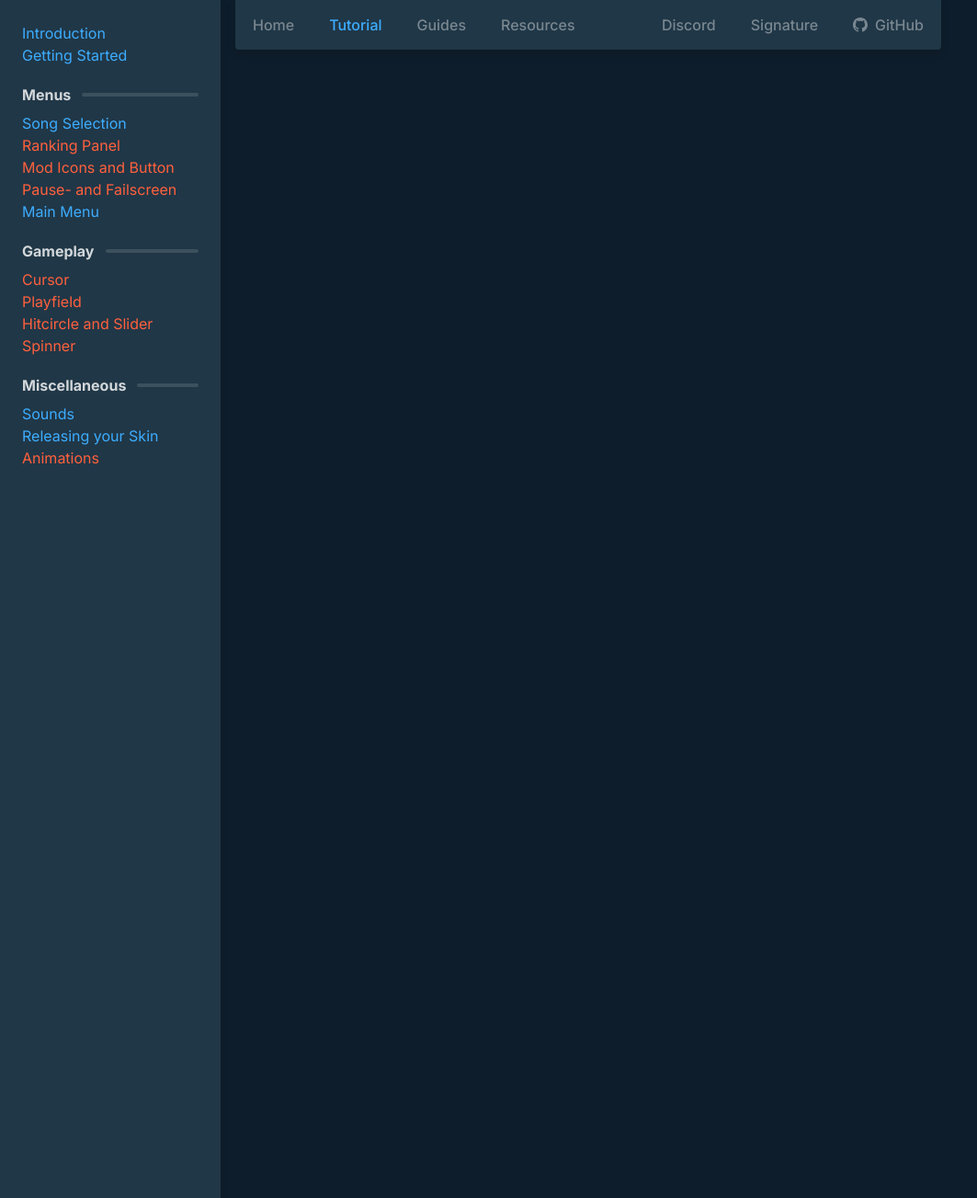
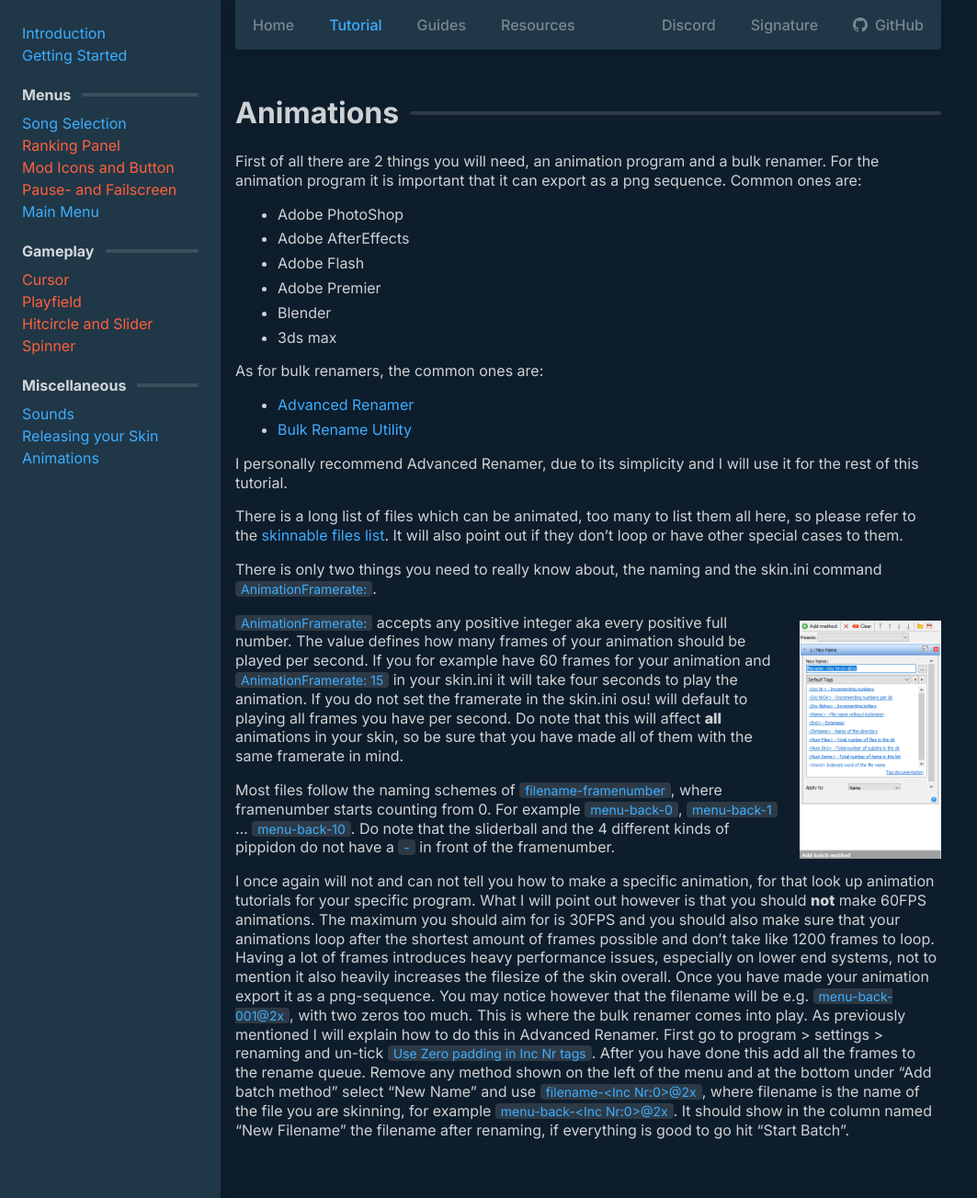
Before and after one commit to RockRoller01/skinninginfo, a Jekyll site: the page built from tutorial/animations.md, in a window 1280 px wide and 1303 px high. Shown: the whole window at 92% size, without its empty margins (0-1063 px from the left). Built offline with Jekyll 4.4.1, drawn with Linux system fonts in a browser that asks for light colours.

Commit message:
add animation tutorial

```diff
--- a/_layouts/tutorial-sidenav.html
+++ b/_layouts/tutorial-sidenav.html
@@ -8,45 +8,27 @@ body_class: tutorial_sidenav
 	<a href="{{site.baseurl}}/tutorial/getting_started">Getting Started</a>
 	<h1 id="Menus">Menus</h1>
 	<a href="{{site.baseurl}}/tutorial/song_selection">Song Selection</a>
-	<a href="{{site.baseurl}}/tutorial/ranking_panel" class="unfinished"
-		>Ranking Panel</a
-	>
-	<a href="{{site.baseurl}}/tutorial/mod_icons_and_button" class="unfinished"
-		>Mod Icons and Button</a
-	>
-	<a href="{{site.baseurl}}/tutorial/pause-_and_failscreen" class="unfinished"
-		>Pause- and Failscreen</a
-	>
+	<a href="{{site.baseurl}}/tutorial/ranking_panel" class="unfinished">Ranking Panel</a>
+	<a href="{{site.baseurl}}/tutorial/mod_icons_and_button" class="unfinished">Mod Icons and Button</a>
+	<a href="{{site.baseurl}}/tutorial/pause-_and_failscreen" class="unfinished">Pause- and Failscreen</a>
 	<a href="{{site.baseurl}}/tutorial/main_menu">Main Menu</a>
 	<h1 id="Gameplay">Gameplay</h1>
 	<a href="{{site.baseurl}}/tutorial/cursor" class="unfinished">Cursor</a>
-	<a href="{{site.baseurl}}/tutorial/playfield" class="unfinished"
-		>Playfield</a
-	>
-	<a href="{{site.baseurl}}/tutorial/hitcircle_and_slider" class="unfinished"
-		>Hitcircle and Slider</a
-	>
+	<a href="{{site.baseurl}}/tutorial/playfield" class="unfinished">Playfield</a>
+	<a href="{{site.baseurl}}/tutorial/hitcircle_and_slider" class="unfinished">Hitcircle and Slider</a>
 	<a href="{{site.baseurl}}/tutorial/spinner" class="unfinished">Spinner</a>
 	<h1 id="Miscellaneous">Miscellaneous</h1>
 	<a href="{{site.baseurl}}/tutorial/sounds">Sounds</a>
 	<a href="{{site.baseurl}}/tutorial/releasing">Releasing your Skin</a>
-	<a href="{{site.baseurl}}/tutorial/animations" class="unfinished"
-		>Animations</a
-	>
+	<a href="{{site.baseurl}}/tutorial/animations">Animations</a>
 </nav>
 
 <div class="sidenav_toggle">
-	<svg
-		viewBox="0 0 20 20"
-		fill="currentColor"
-		style="--darkreader-inline-fill: currentColor"
-		data-darkreader-inline-fill=""
-	>
-		<path
-			fill-rule="evenodd"
+	<svg viewBox="0 0 20 20" fill="currentColor" style="--darkreader-inline-fill: currentColor"
+		data-darkreader-inline-fill="">
+		<path fill-rule="evenodd"
 			d="M3 5a1 1 0 011-1h12a1 1 0 110 2H4a1 1 0 01-1-1zM3 10a1 1 0 011-1h12a1 1 0 110 2H4a1 1 0 01-1-1zM3 15a1 1 0 011-1h12a1 1 0 110 2H4a1 1 0 01-1-1z"
-			clip-rule="evenodd"
-		></path>
+			clip-rule="evenodd"></path>
 	</svg>
 </div>
 
--- a/tutorial/animations.md
+++ b/tutorial/animations.md
@@ -3,3 +3,34 @@ layout: tutorial-sidenav
 title: Animations
 description: Animating skin files.
 ---
+
+# Animations
+
+First of all there are 2 things you will need, an animation program and a bulk renamer. For the animation program it is important that it can export as a png sequence. Common ones are:
+
+-   Adobe PhotoShop
+-   Adobe AfterEffects
+-   Adobe Flash
+-   Adobe Premier
+-   Blender
+-   3ds max
+
+As for bulk renamers, the common ones are:
+
+-   [Advanced Renamer](https://www.advancedrenamer.com/)
+-   [Bulk Rename Utility](https://www.bulkrenameutility.co.uk/)
+
+I personally recommend Advanced Renamer, due to its simplicity and I will use it for the rest of this tutorial.
+
+There is a long list of files which can be animated, too many to list them all here, so please refer to the [skinnable files list](https://osu.ppy.sh/community/forums/topics/186787). It will also point out if they don't loop or have other special cases to them.
+
+There is only two things you need to really know about, the naming and the skin.ini command `AnimationFramerate:`.
+
+<img class="img-text-right" src="img/animations/advanced_renamer_preset.png" style="width: 20%; margin-bottom:0px;">
+
+`AnimationFramerate:` accepts any positive integer aka every positive full number. The value defines how many frames of your animation should be played per second. If you for example have 60 frames for your animation and `AnimationFramerate: 15` in your skin.ini it will take four seconds to play the animation. If you do not set the framerate in the skin.ini osu! will default to playing all frames you have per second. Do note that this will affect **all** animations in your skin, so be sure that you have made all of them with the same framerate in mind.
+
+Most files follow the naming schemes of `filename-framenumber`, where framenumber starts counting from 0. For example `menu-back-0`, `menu-back-1` ... `menu-back-10`. Do note that the sliderball and the 4 different kinds of pippidon do not have a `-` in front of the framenumber.
+
+I once again will not and can not tell you how to make a specific animation, for that look up animation tutorials for your specific program. What I will point out however is that you should **not** make 60FPS animations. The maximum you should aim for is 30FPS and you should also make sure that your animations loop after the shortest amount of frames possible and don't take like 1200 frames to loop. Having a lot of frames introduces heavy performance issues, especially on lower end systems, not to mention it also heavily increases the filesize of the skin overall. Once you have made your animation export it as a png-sequence. You may notice however that the filename will be e.g. `menu-back-001@2x`, with two zeros too much. This is where the bulk renamer comes into play.
+As previously mentioned I will explain how to do this in Advanced Renamer. First go to program > settings > renaming and un-tick `Use Zero padding in Inc Nr tags`. After you have done this add all the frames to the rename queue. Remove any method shown on the left of the menu and at the bottom under "Add batch method" select "New Name" and use `filename-<Inc Nr:0>@2x`, where filename is the name of the file you are skinning, for example `menu-back-<Inc Nr:0>@2x`. It should show in the column named "New Filename" the filename after renaming, if everything is good to go hit "Start Batch".
```
Also changed, not shown: index.md (+2 -1 lines), tutorial/img/animations/advanced_renamer_preset.png (added).
